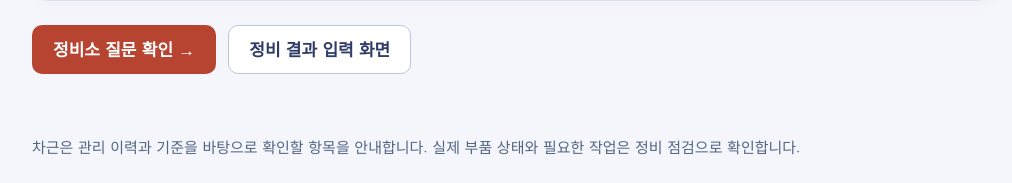
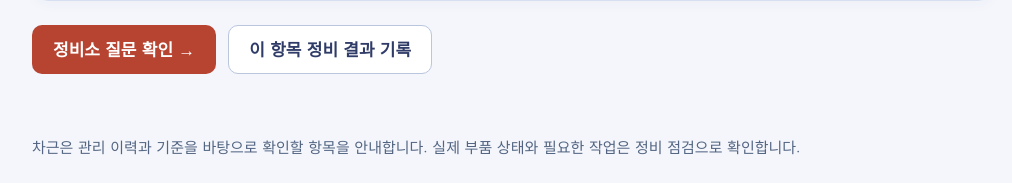
Before and after one commit to 2026-DongA-DataAI-5/sainjo, a Flask app: page /items/coolant in a window 1280 px wide. Shown: the part 1546-1729 px from the top of the page, without its empty margins (246-1258 px from the left). Run offline with Flask 3, Linux system fonts and the light colour scheme.

Commit message:
feat: connect maintenance guidance to records

```diff
--- a/source/chageun/static/js/app.js
+++ b/source/chageun/static/js/app.js
@@ -791,7 +791,7 @@
       recordForm.elements.namedItem('work_type').value = 'unknown';
       const note = document.createElement('p');
       note.className = 'field-note';
-      note.textContent = '질문에서 선택한 항목과 위치를 불러왔습니다. 실제 작업 유형·날짜·주행거리는 확인한 내용으로 직접 입력해 주세요.';
+      note.textContent = '이전 화면에서 선택한 항목과 위치를 불러왔습니다. 실제 작업 유형·날짜·주행거리는 확인한 내용으로 직접 입력해 주세요.';
       recordForm.prepend(note);
     }
     guardedSubmit(recordForm, async () => {
--- a/source/chageun/templates/item_detail.html
+++ b/source/chageun/templates/item_detail.html
@@ -4,16 +4,16 @@
 {% if api_mode == 'live' and record_only %}
 <p class="field-note" data-record-only-note>로워암 이력을 별도로 저장합니다. 제조사 정기 교환 주기를 확인하지 못해 다음 교환 시점을 계산하지 않습니다. 정비내역서에서 부품명과 앞·뒤 좌우 위치를 확인해 주세요.</p>
 <section class="content-section"><h2>볼 조인트와 이력을 분리합니다</h2><p>볼 조인트 정기 점검 이력은 로워암 교환 기록으로 바뀌지 않습니다. 사용자가 입력한 기록은 정비 증빙과 자동 대조되지 않습니다.</p></section>
-<a class="button primary" href="{{ url_for('pages.maintenance_new') }}">로워암 정비 결과 기록</a>
+<a class="button primary" href="{{ url_for('pages.maintenance_new', item=item.key) }}">로워암 정비 결과 기록</a>
 {% elif api_mode == 'live' %}
 <p class="prototype-note" data-demo-data-note>관리 안내를 불러오는 중입니다.</p>
 <section class="content-section" data-management-content data-management-item="{{ item.key }}" aria-live="polite"></section>
 <section class="content-section"><h2>정비소에 확인할 질문</h2><div data-management-questions></div></section>
-<a class="button primary" href="{{ url_for('pages.maintenance_new') }}">정비 결과 기록</a>
+<a class="button primary" href="{{ url_for('pages.maintenance_new', item=item.key) }}">이 항목의 정비 결과 기록</a>
 {% else %}
 <div class="badge-row">{% for label in item.labels %}<span class="badge">{{ label }}</span>{% endfor %}</div>
 <section class="content-section"><h2>확인할 이유</h2><p>{{ item.reason }}</p><dl class="detail-list"><div><dt>기록</dt><dd>{{ item.record }}</dd></div><div><dt>기록 출처·확인일</dt><dd>{{ item.record_source }}</dd></div><div><dt>부족한 정보</dt><dd>{{ item.missing }}</dd></div></dl></section>
 <section class="content-section"><h2>다음 관리 일정 예시</h2><dl class="schedule-grid"><div><dt>거리 기준</dt><dd>{{ item.next_distance }}</dd></div><div><dt>기간 기준</dt><dd>{{ item.next_date }}</dd></div></dl><p class="muted">{{ item.schedule_note }}</p></section>
-<section class="content-section"><h2>정보의 근거</h2><div class="evidence-row"><h3>제조사 관리기준</h3><p>기아 공식 취급설명서에서 국내 K5 DL3 2021년형 G2.0 CVVL 기준을 확인해 프로토타입 계산에 사용합니다. 사용 권리는 확인 중이며, 기아가 차근의 계산·안내를 승인한 것은 아닙니다. 다른 연식·사양에는 적용하지 않습니다.</p><a class="text-link" href="https://ownersmanual.kia.com/full_webhelp/DL3/2021/ko_KR/topics/t00735.html" target="_blank" rel="noopener noreferrer">기아 2021년형 정기 점검 원문 ↗</a></div><div class="evidence-row"><h3>내 차량 실제 기록</h3><p>실제 사용자가 입력한 작업 기록을 표시합니다. 입력 내용의 사실 여부를 자동으로 검증하지 않습니다.</p></div><div class="evidence-row"><h3>동일 사양 차주의 경험</h3><p>자료 없음 · 선택 기능입니다. 경험은 공식 주기나 관리 판정값으로 사용하지 않습니다.</p></div></section><div class="form-actions"><a class="button primary" href="{{ url_for('pages.questions') }}">정비소 질문 확인 →</a><a class="button secondary" href="{{ url_for('pages.maintenance_new') }}">정비 결과 입력 화면</a></div>
+<section class="content-section"><h2>정보의 근거</h2><div class="evidence-row"><h3>제조사 관리기준</h3><p>기아 공식 취급설명서에서 국내 K5 DL3 2021년형 G2.0 CVVL 기준을 확인해 프로토타입 계산에 사용합니다. 사용 권리는 확인 중이며, 기아가 차근의 계산·안내를 승인한 것은 아닙니다. 다른 연식·사양에는 적용하지 않습니다.</p><a class="text-link" href="https://ownersmanual.kia.com/full_webhelp/DL3/2021/ko_KR/topics/t00735.html" target="_blank" rel="noopener noreferrer">기아 2021년형 정기 점검 원문 ↗</a></div><div class="evidence-row"><h3>내 차량 실제 기록</h3><p>실제 사용자가 입력한 작업 기록을 표시합니다. 입력 내용의 사실 여부를 자동으로 검증하지 않습니다.</p></div><div class="evidence-row"><h3>동일 사양 차주의 경험</h3><p>자료 없음 · 선택 기능입니다. 경험은 공식 주기나 관리 판정값으로 사용하지 않습니다.</p></div></section><div class="form-actions"><a class="button primary" href="{{ url_for('pages.questions') }}">정비소 질문 확인 →</a><a class="button secondary" href="{{ url_for('pages.maintenance_new', item=item.key) }}">이 항목 정비 결과 기록</a></div>
 {% endif %}
 {% endblock %}
--- a/source/chageun/templates/timeline.html
+++ b/source/chageun/templates/timeline.html
@@ -1,6 +1,6 @@
 {% extends 'base.html' %}
 {% block content %}
-<div class="page-heading"><div><p class="eyebrow">관리 기록 이어보기</p><h1>차량 관리 타임라인</h1><p class="lede">저장한 입력 기록과 화면 예시를 구분해 보여 줍니다. 기록 없음은 미정비를 뜻하지 않습니다.</p></div><div class="page-heading-actions"><button class="button secondary" type="button" data-export-data>내 입력 데이터 내보내기</button><a class="button primary" href="{{ url_for('pages.maintenance_new') }}">관리 기록 입력 →</a></div></div><p class="form-message" data-export-message role="status" aria-live="polite"></p>
+<div class="page-heading"><div><p class="eyebrow">관리 기록 이어보기</p><h1>차량 관리 타임라인</h1><p class="lede">저장한 입력 기록과 화면 예시를 구분해 보여 줍니다. 기록 없음은 미정비를 뜻하지 않습니다.</p></div><div class="page-heading-actions"><button class="button secondary" type="button" data-export-data>내 입력 데이터 내보내기</button><a class="button secondary" href="{{ url_for('pages.dashboard') }}">관리 안내 다시 보기 →</a><a class="button primary" href="{{ url_for('pages.maintenance_new') }}">관리 기록 입력</a></div></div><p class="form-message" data-export-message role="status" aria-live="polite"></p>
 <section class="content-section"><div class="section-heading"><h2>저장한 관리 기록</h2><span class="badge unknown">{{ '서버 자료' if api_mode == 'live' else '가상 저장(mock)' }}</span></div><div class="timeline-list" data-saved-records><p class="muted" data-records-empty>기록을 불러오는 중입니다.</p></div></section>
 {% if api_mode != 'live' %}
 {% for known, heading in [(true,'화면 예시 · 날짜가 있는 기록'),(false,'화면 예시 · 날짜 미확인 기록')] %}<section class="content-section"><h2>{{ heading }}</h2><div class="timeline-list">{% for record in records %}{% if (record.date is not none) == known %}<article class="timeline-entry"><div class="timeline-date">{{ record.date or '날짜 미확인' }}<span>{{ record.mileage }}</span></div><div><span class="badge">{{ record.work }}</span><h3><a href="{{ url_for('pages.item_detail', item_key=record.key) }}">{{ record.item }}</a></h3><p>{{ record.result }}</p><small class="muted">가상 화면 예시 · 실제 근거 미연결</small></div></article>{% endif %}{% endfor %}</div></section>{% endfor %}
```
Also changed, not shown: README.md.
